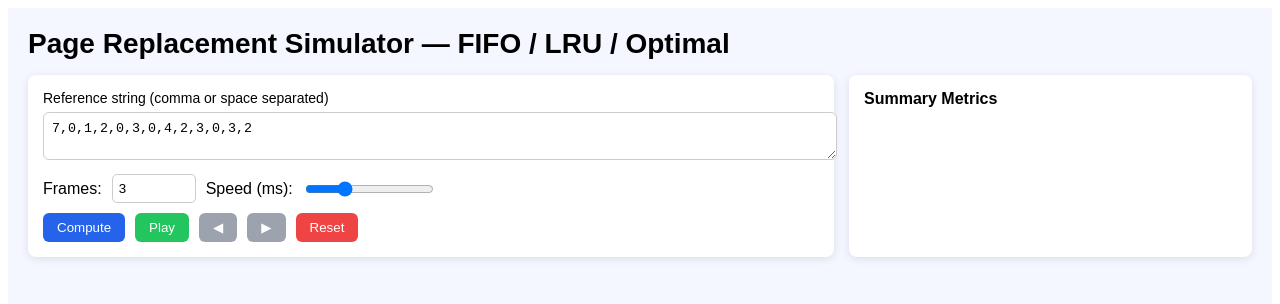
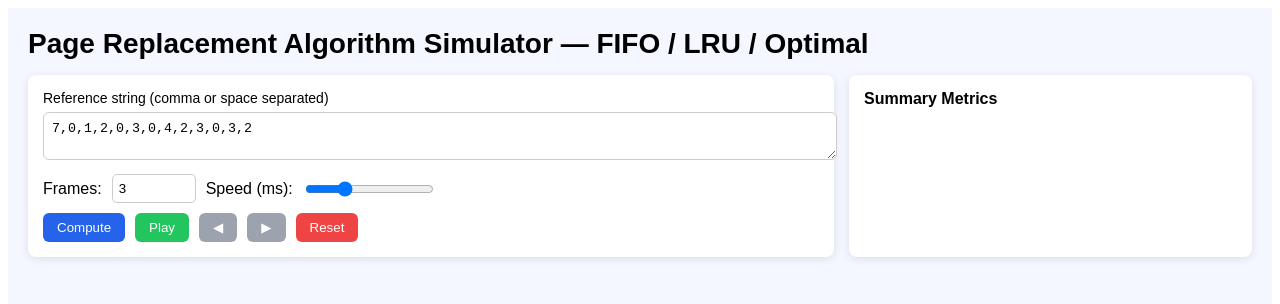
Before and after one commit to manash123-eng/page-replacement-simulator, a React (Create React App) app: page / in a window 1280 px wide. Shown: the top 304 px of the page. Built offline with nearby package versions, Linux system fonts and the light colour scheme.

Commit message:
your message here

```diff
--- a/src/PageReplacementSimulator.jsx
+++ b/src/PageReplacementSimulator.jsx
@@ -256,7 +256,8 @@ export default function PageReplacementSimulator() {
     <div style={styles.page}>
       <div style={styles.container}>
         <div style={styles.header}>
-          Page Replacement Simulator — FIFO / LRU / Optimal
+          Page Replacement Algorithm Simulator — FIFO / LRU / Optimal
+
         </div>
 
         {/* ===================== TOP GRID ===================== */}
```
